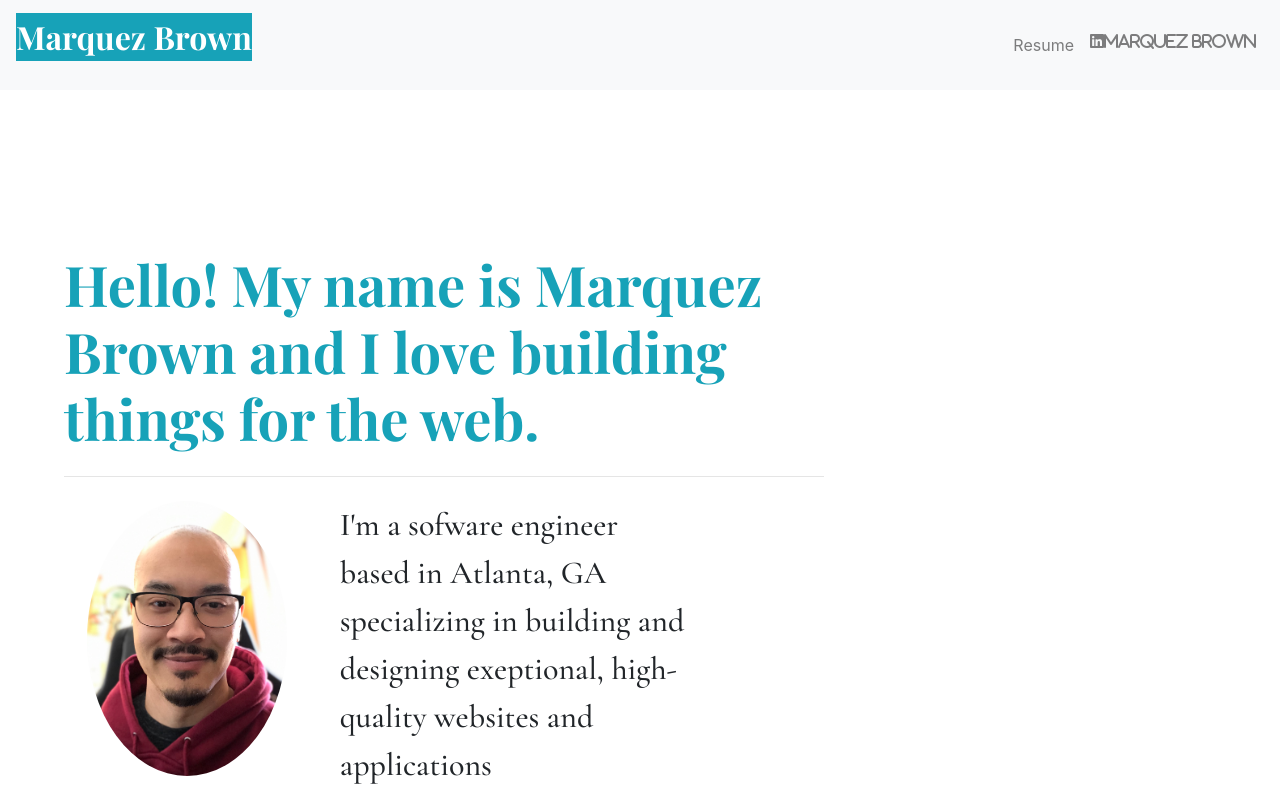
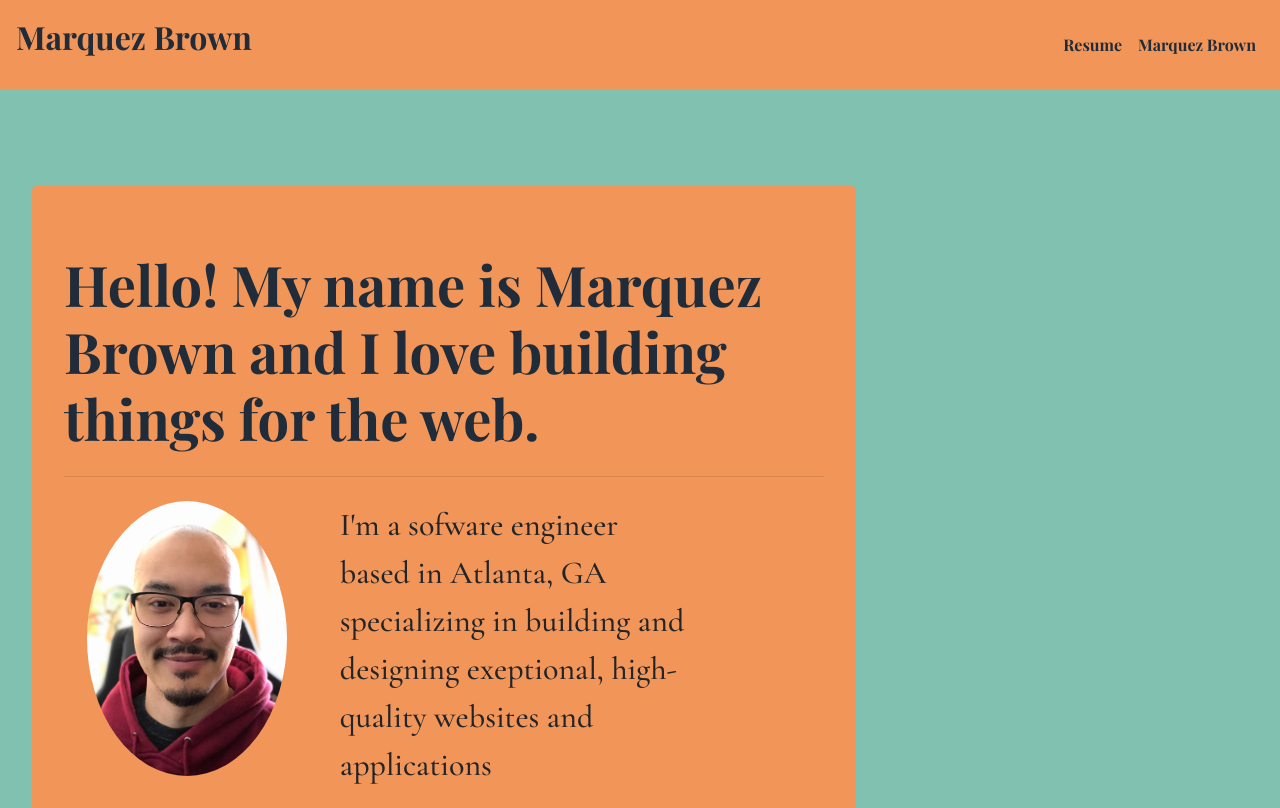
Before and after one commit to Marquez-Brown/updated-portfolio1, a plain HTML site: page index.html in a window 1280 px wide. Shown: the top 808 px of the page. Drawn offline with nearby package versions, Linux system fonts and the light colour scheme.

Commit message:
added new colors, new fonts, and font colors

```diff
--- a/index.html
+++ b/index.html
@@ -19,22 +19,19 @@
 
     </head>
     <body>
-        <nav class="navbar navbar-expand-lg navbar-light bg-light" class="mb-5">
-            <a class="navbar-brand" href="./index.html"><p class="text-white bg-info" id="name">Marquez Brown</p></a>
+        <nav class="navbar navbar-expand-lg navbar-light" class="mb-5">
+            <a class="navbar-brand" href="./index.html"><p class="text" id="name">Marquez Brown</p></a>
             <button class="navbar-toggler" type="button" data-toggle="collapse" data-target="#navbarText" aria-controls="navbarText" aria-expanded="false" aria-label="Toggle navigation">
               <span class="navbar-toggler-icon"></span>
             </button>
             <div class="collapse navbar-collapse" id="navbarText">
-              <!-- <i class="fab fa-linkedin">
-                <a href="https://www.linkedin.com/in/marquezbrown/"> Marquez Brown
-               </a>
-             </i> -->
               <ul class="navbar-nav ml-auto">
                 <li class="nav-item">
-                  <a class="nav-link" href="https://docs.google.com/document/d/1eRrjjDQScExwS2WzK1caM5bmAgRLVrSd1w5-YpaJBys/edit?usp=sharing">Resume</a>
+                  <a class="nav-link" href="https://docs.google.com/document/d/1eRrjjDQScExwS2WzK1caM5bmAgRLVrSd1w5-YpaJBys/edit?usp=sharing" id="resume">Resume</a>
                 </li>
                 <li class="nav-item">
-                  <a class="nav-link fab fa-linkedin" href="https://www.linkedin.com/in/marquezbrown/">Marquez Brown <span class="sr-only">(current)</span></a>
+                  <a class="nav-link fa-linkedin" href="https://www.linkedin.com/in/marquezbrown/" id="linked">Marquez Brown
+                  </a>
                 </li>
 
                 <!-- <li class="nav-item active">
@@ -49,15 +46,15 @@
           <!-- Jumbotron row and col -->
             <div class="row">
                 <div class="col-md-9">
-                    <div class="jumbotron bg-white">
-                        <h2 class="display-4 text-info">Hello! My name is Marquez Brown and I love building things for the web.</h2>
+                    <div class="jumbotron">
+                        <h2 class="display-4">Hello! My name is Marquez Brown and I love building things for the web.</h2>
                         <hr class="my-4">
                         <!-- img row -->
                         <div class="row">
                         <div class="col-md-12">
 
 
-                         <!-- <h2 class="text-wrap">Hello! My name is Marquez Brown and I love building things for the web.</h2> -->
+
                          <img src="./Images/IMG_0900.jpeg" alt="random img" class="thumbnail" id="profpic">
                          <div class="row">
                         <div class="col-md-9">
@@ -69,8 +66,9 @@
                       <!-- second Jumbo -->
                       <div class="row">
                         <div class="col-sm-10">
-                            <div class="jumbotron bg-white">
-                                <h1 class="display-4 text-info">Portfolio</h1>
+                            <div class="jumbotron">
+                                <h1 class="display-4">
+                                  Portfolio</h1>
                                 <hr class="my-4">
                                 <!-- img row -->
                                 <div class="row">
--- a/style.css
+++ b/style.css
@@ -1,16 +1,22 @@
 body {
-  background-image: url(./Images/lightgreen.jpg);
+  background-color: #80C2AF;
 }
 footer {
   border-top: 5px solid rgb(23, 162, 184);
 }
-h1,
-h2 {
+h1, h2 {
   font-family: "Playfair Display", serif;
+  color: #202C39;
 }
 img {
   height: 350px;
   width: 350px;
+}
+.jumbotron {
+    background-color: #F29559 ;
+}
+.navbar {
+    background-color: #F29559;
 }
 p {
   font-family: "Cormorant Garamond", serif;
@@ -25,8 +31,9 @@ p {
   width: 200px;
   border-radius: 50%;
 }
-#name {
+#name, #linked, #resume{
   font-family: "Playfair Display", serif;
+  color: #202C39;
 }
 @media screen and (max-width: 768px) {
   .row {
```
Also changed, not shown: Images/updated-portfolio.png (deleted), Images/updatedport.png (added), 1 other file.
